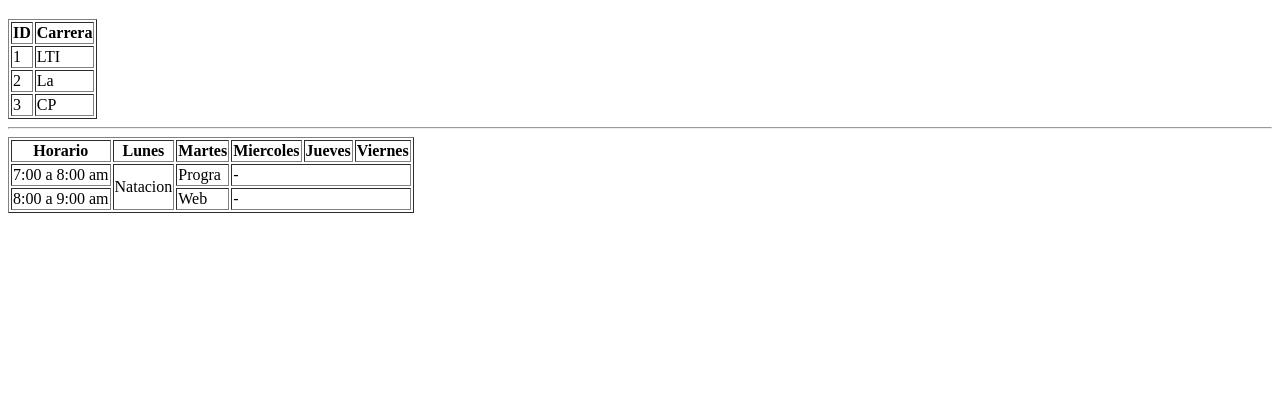
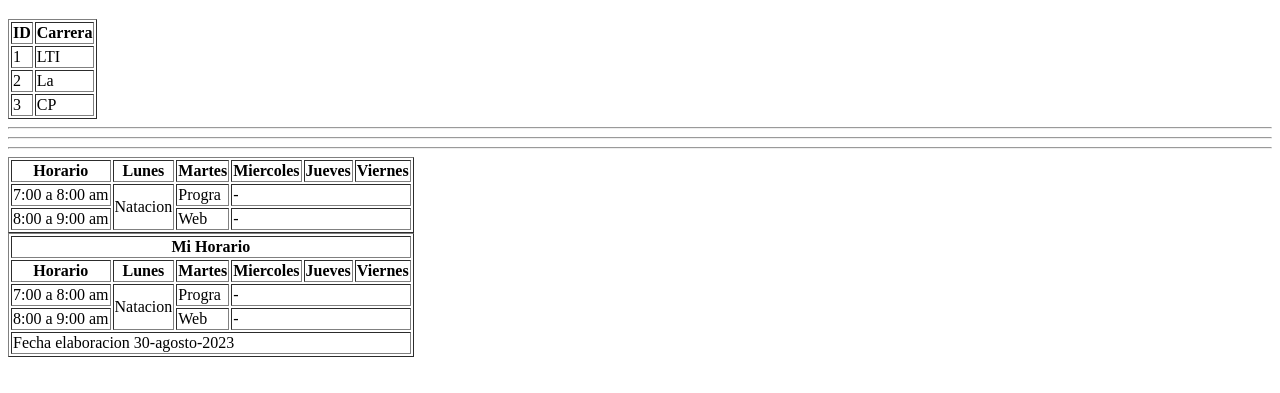
Before and after one commit to alejandroM10/practica513008, a plain HTML site: page index.html in a window 1280 px wide. Shown: the part 61-454 px from the top of the page. Drawn offline with Linux system fonts and the light colour scheme.

Commit message:
tabla con tbody, tfood y thead

```diff
--- a/index.html
+++ b/index.html
@@ -26,6 +26,7 @@
             <td>CP</td>
         </tr>
     </table>
+
     <hr>
     <!-- Tabla con celdas combinadas -->
     <table border="1">
@@ -51,8 +52,45 @@
             <td colspan="3">-</td>
 
         </tr>
+    <hr>
+    <hr>
+    <!-- Tabla con etiquetas tbody,thead y tfood -->
+    <table border="1">
+        <thead>
+            <tr>
+                <th colspan="6">Mi Horario</th>
+            </tr>
+            <tr>
+                <th>Horario</th>
+                <th>Lunes</th>
+                <th>Martes</th>
+                <th>Miercoles</th>
+                <th>Jueves</th>
+                <th>Viernes</th>
+            </tr>
+        </thead>
+        <tbody>
+            <tr>
+                <td>7:00 a 8:00 am</td>
+                <td rowspan="2">Natacion</td>
+                <td>Progra</td>
+                <td colspan="3">-</td>
+
+            </tr>
+             <tr>
+                <td>8:00 a 9:00 am</td>
+
+                <td>Web</td>
+                <td colspan="3">-</td>
+
+            </tr>
+        </tbody>
+        <tfoot>
+            <tr>
+                <td colspan="6">Fecha elaboracion 30-agosto-2023</td>
+            </tr>
+        </tfoot>
     </table>
-
 
 </body>
 </html>
```
